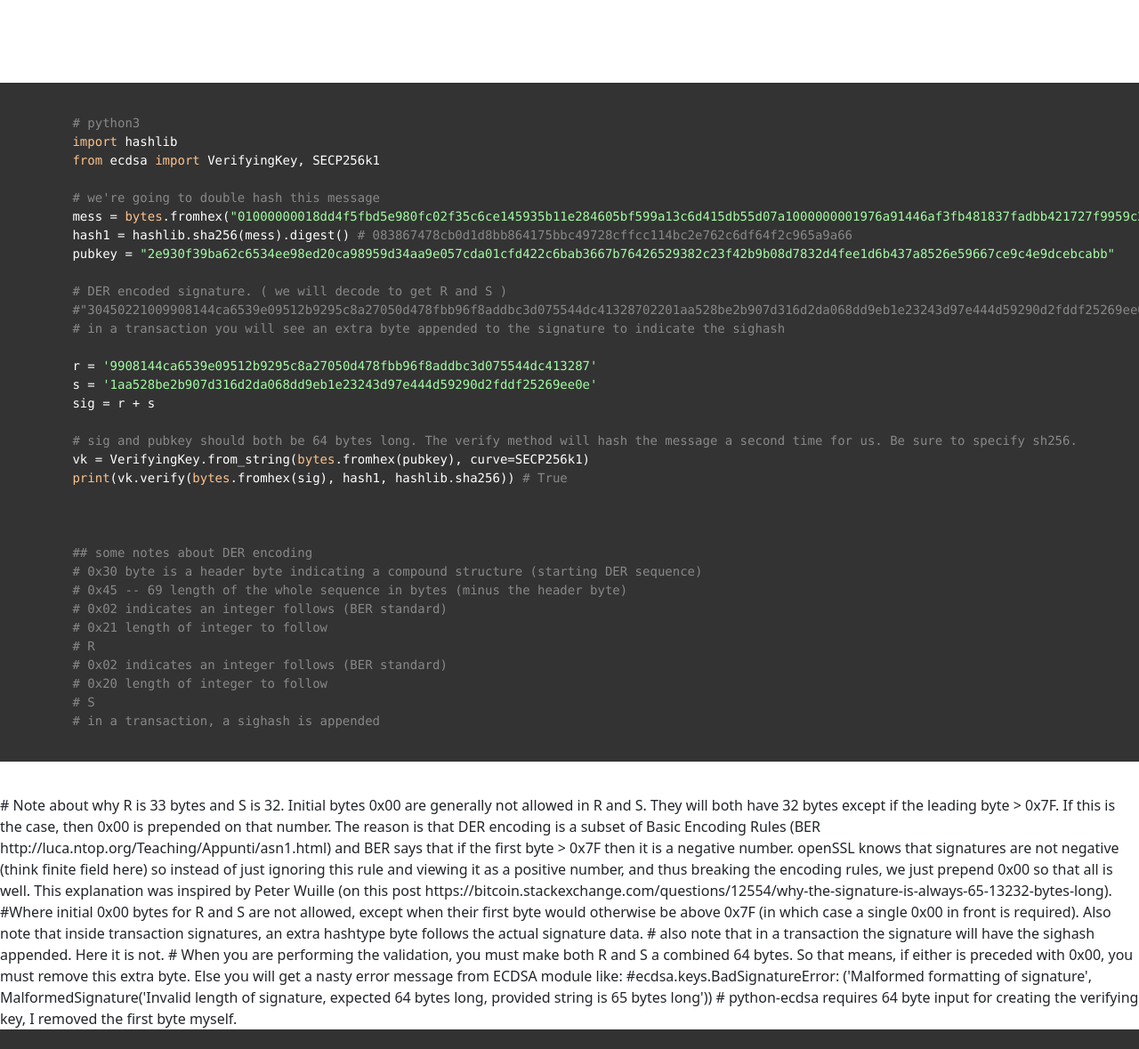
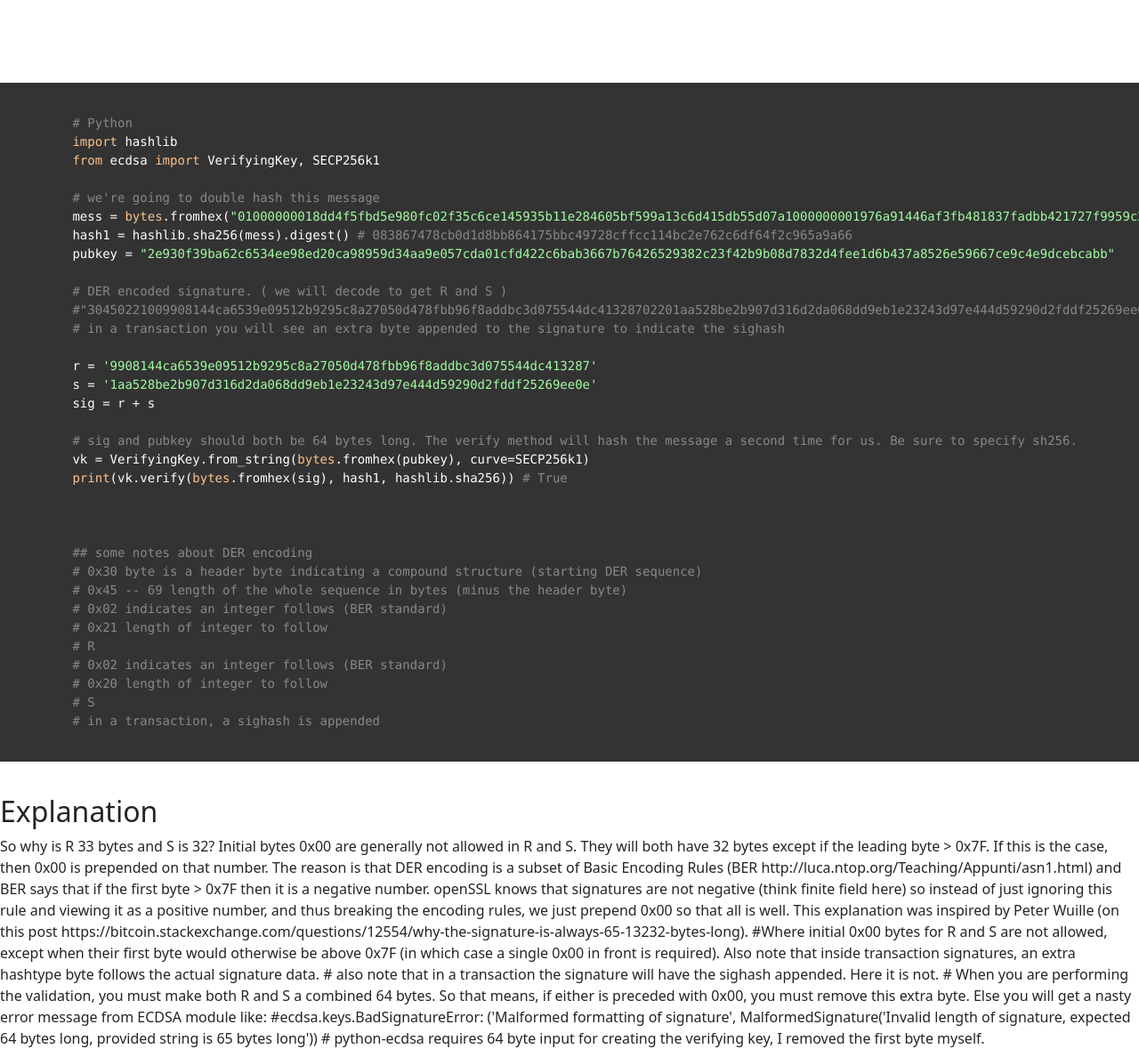
Before and after one commit to jesseaam/bitcoin-jesse, a Flask app: page /verify-signature in a window 1280 px wide. Shown: the part 56-1235 px from the top of the page at 89% size. Before the commit the page ends 1213 px from the top, so only its background shows below. Run offline with Flask 2, Linux system fonts and the light colour scheme.

Commit message:
This fixes #5

```diff
--- a/application/templates/verify_signature.html
+++ b/application/templates/verify_signature.html
@@ -8,7 +8,7 @@
 
 <pre>
     <code>
-        # python3
+        # Python
         import hashlib
         from ecdsa import VerifyingKey, SECP256k1
 
@@ -44,7 +44,9 @@
     </code>
 </pre>
 
-# Note about why R is 33 bytes and S is 32. Initial bytes 0x00 are generally not allowed in R and S. They will both have 32 bytes except if the leading byte > 0x7F. If this is the case, then 0x00 is prepended on that number. The reason is that DER encoding is a subset of Basic Encoding Rules (BER http://luca.ntop.org/Teaching/Appunti/asn1.html) and BER says that if the first byte > 0x7F then it is a negative number. openSSL knows that signatures are not negative (think finite field here) so instead of just ignoring this rule and viewing it as a positive number, and thus breaking the encoding rules, we just prepend 0x00 so that all is well. This explanation was inspired by Peter Wuille (on this post https://bitcoin.stackexchange.com/questions/12554/why-the-signature-is-always-65-13232-bytes-long).
+<h2>Explanation</h2>
+
+So why is R 33 bytes and S is 32? Initial bytes 0x00 are generally not allowed in R and S. They will both have 32 bytes except if the leading byte > 0x7F. If this is the case, then 0x00 is prepended on that number. The reason is that DER encoding is a subset of Basic Encoding Rules (BER http://luca.ntop.org/Teaching/Appunti/asn1.html) and BER says that if the first byte > 0x7F then it is a negative number. openSSL knows that signatures are not negative (think finite field here) so instead of just ignoring this rule and viewing it as a positive number, and thus breaking the encoding rules, we just prepend 0x00 so that all is well. This explanation was inspired by Peter Wuille (on this post https://bitcoin.stackexchange.com/questions/12554/why-the-signature-is-always-65-13232-bytes-long).
 
 #Where initial 0x00 bytes for R and S are not allowed, except when their first byte would otherwise be above 0x7F (in which case a single 0x00 in front is required). Also note that inside transaction signatures, an extra hashtype byte follows the actual signature data.
 # also note that in a transaction the signature will have the sighash appended. Here it is not.
```
